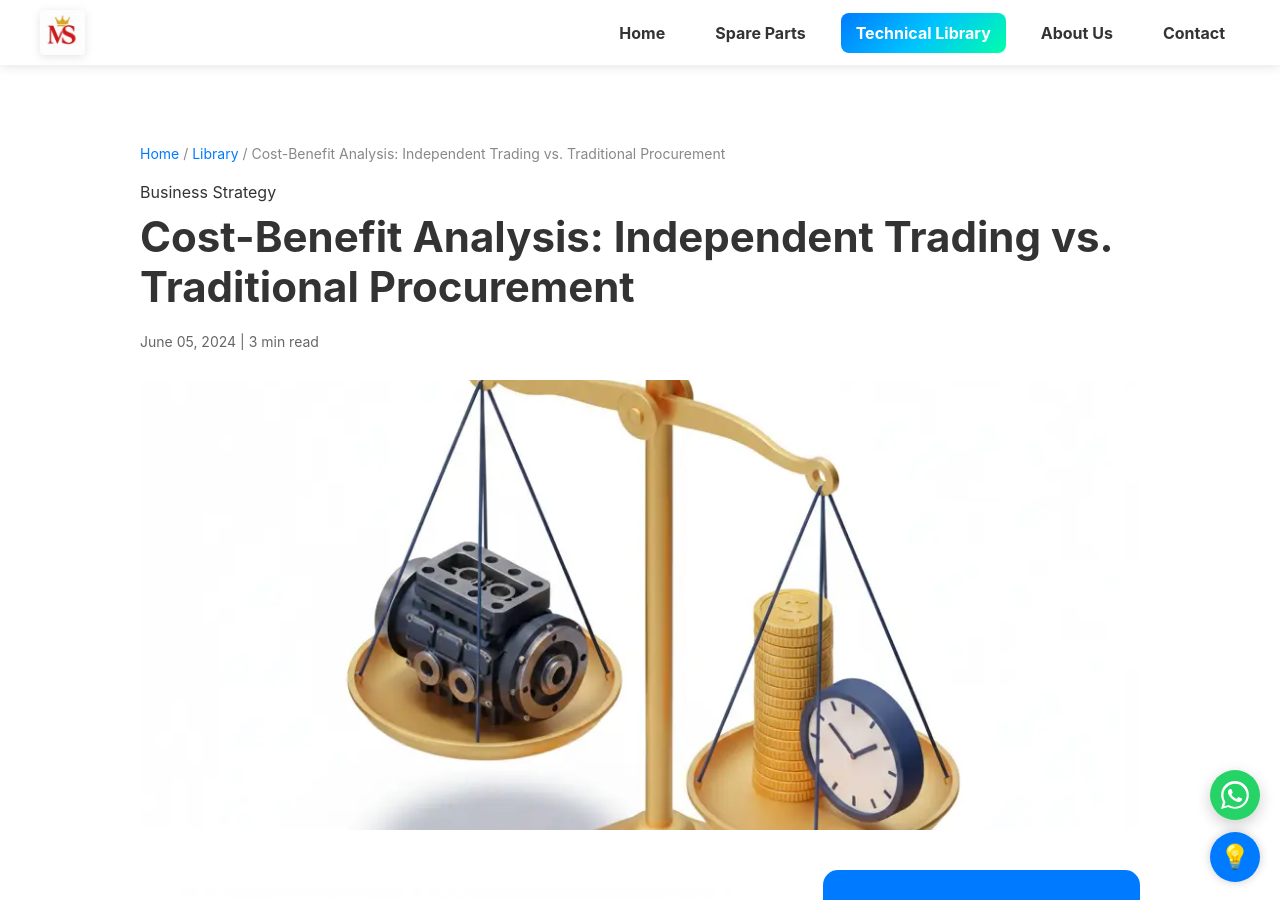
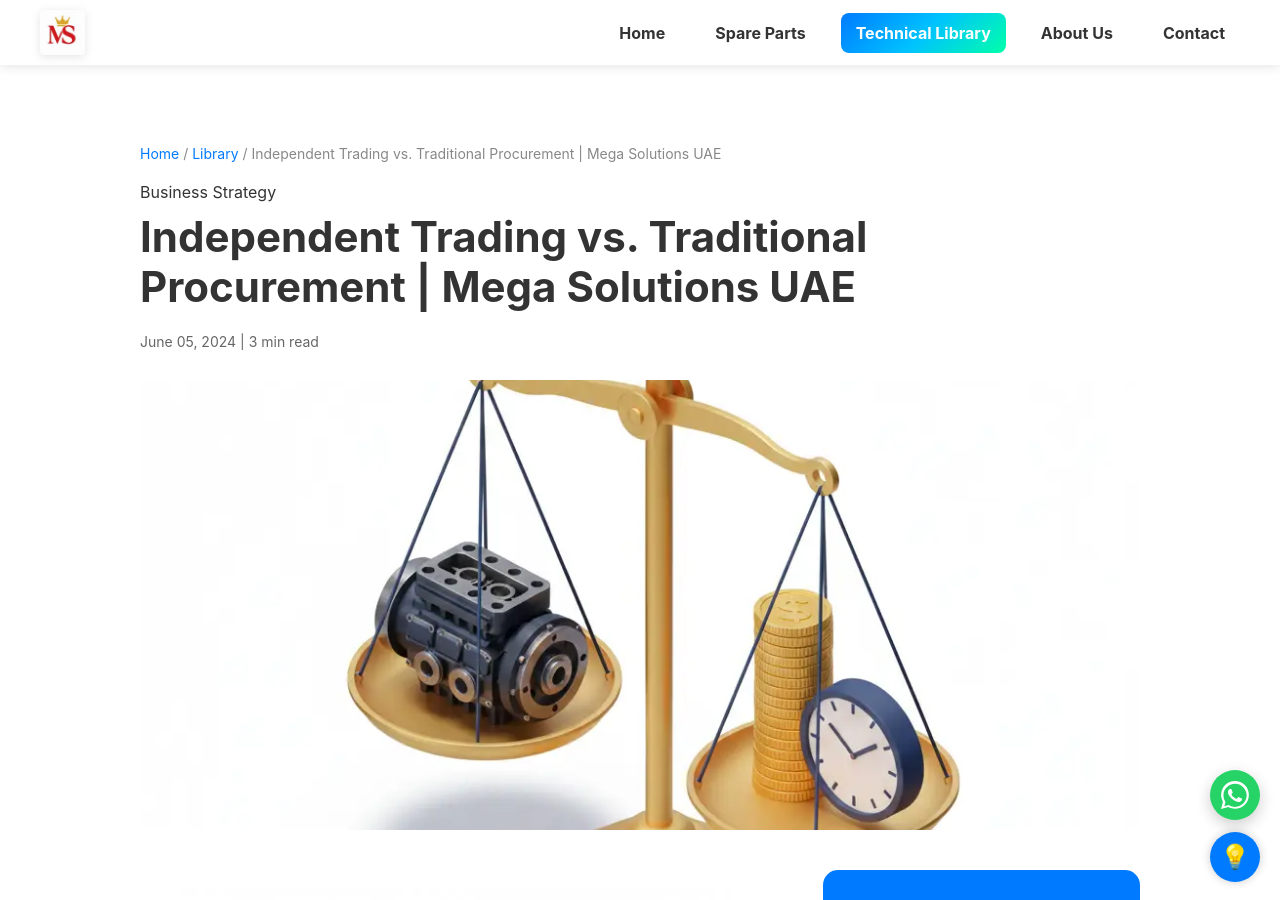
Before and after one commit to Khisal786/Mega-Solutions-UAE, a Jekyll site: the page built from _posts/2024-06-05-cost-benefit-analysis-independent-trading.md, in a window 1280 px wide and 900 px high. Built offline with Jekyll 4.4.1, drawn with Linux system fonts in a browser that asks for light colours.

Commit message:
Update post title and layout for clarity

```diff
--- a/_posts/2024-06-05-cost-benefit-analysis-independent-trading.md
+++ b/_posts/2024-06-05-cost-benefit-analysis-independent-trading.md
@@ -1,6 +1,6 @@
 ---
 layout: post
-title: "Cost-Benefit Analysis: Independent Trading vs. Traditional Procurement"
+title: "Independent Trading vs. Traditional Procurement | Mega Solutions UAE"
 date: 2024-06-05
 image: /assets/images/blog/cost-benefit-analysis-independent-engine-parts.webp
 category: Business Strategy
```
